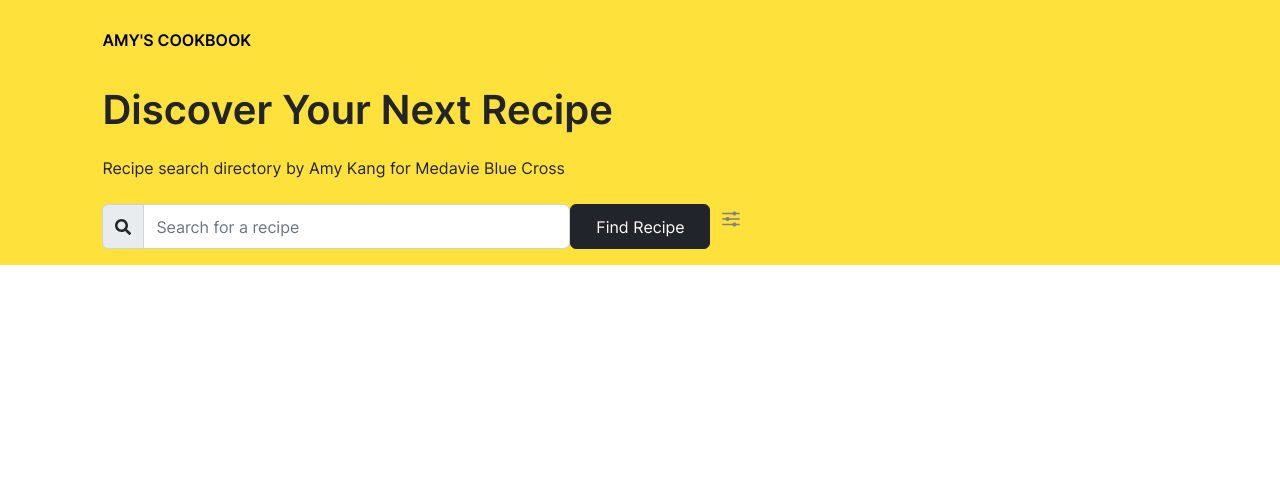
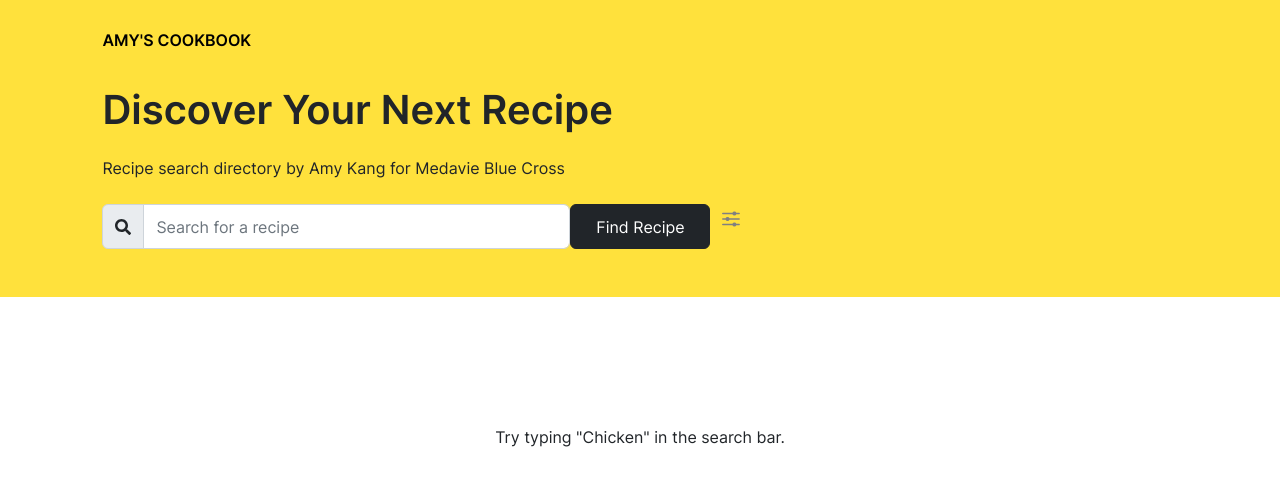
Before and after one commit to jh8kang/recipe-app-challenge, a React (Create React App) app: page / in a window 1280 px wide. Shown: the top 486 px of the page. Built offline with nearby package versions, Linux system fonts and the light colour scheme.

Commit message:
added no search message

```diff
--- a/src/pages/Home.jsx
+++ b/src/pages/Home.jsx
@@ -25,7 +25,13 @@ function Home() {
           setIsSubmitted={setIsSubmitted}
         />
       </div>
-      {isSubmitted ? <Searched formData={formData} /> : null}
+      {isSubmitted ? (
+        <Searched formData={formData} />
+      ) : (
+        <div className="no-search-message">
+          <p>Try typing "Chicken" in the search bar.</p>
+        </div>
+      )}
     </div>
   );
 }
--- a/src/pages/Home.scss
+++ b/src/pages/Home.scss
@@ -5,7 +5,7 @@
   // background-color: $background;
 }
 .hero {
-  // padding: 2% 8% 5% 8%;
+  padding-bottom: 32px;
   background-color: $background;
 }
 .slogan {
@@ -26,3 +26,10 @@
     margin: 0;
   }
 }
+
+.no-search-message {
+  display: flex;
+  width: 100%;
+  justify-content: center;
+  margin-top: 10%;
+}
```
